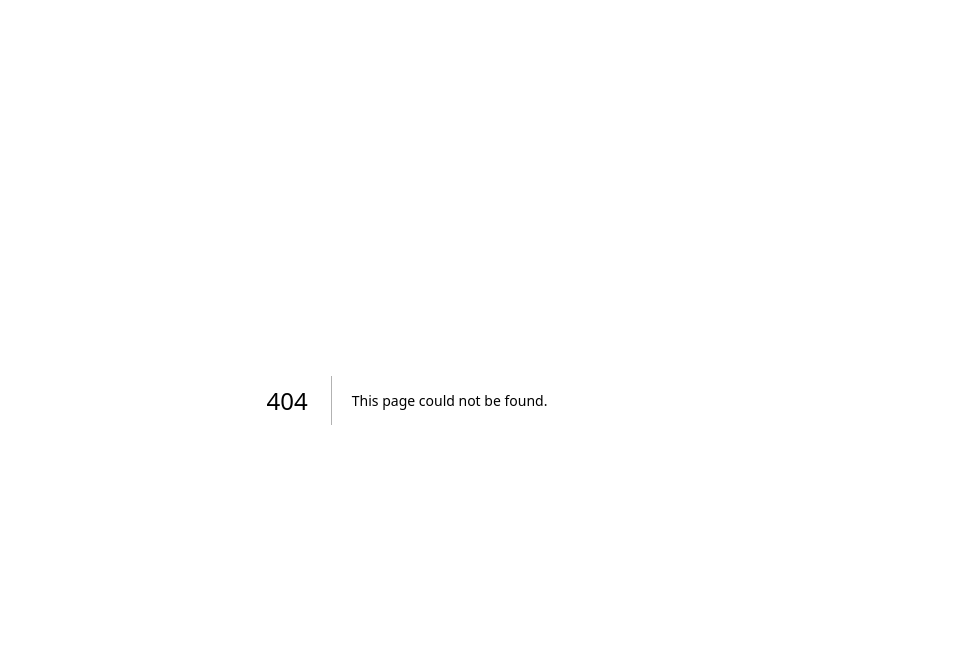
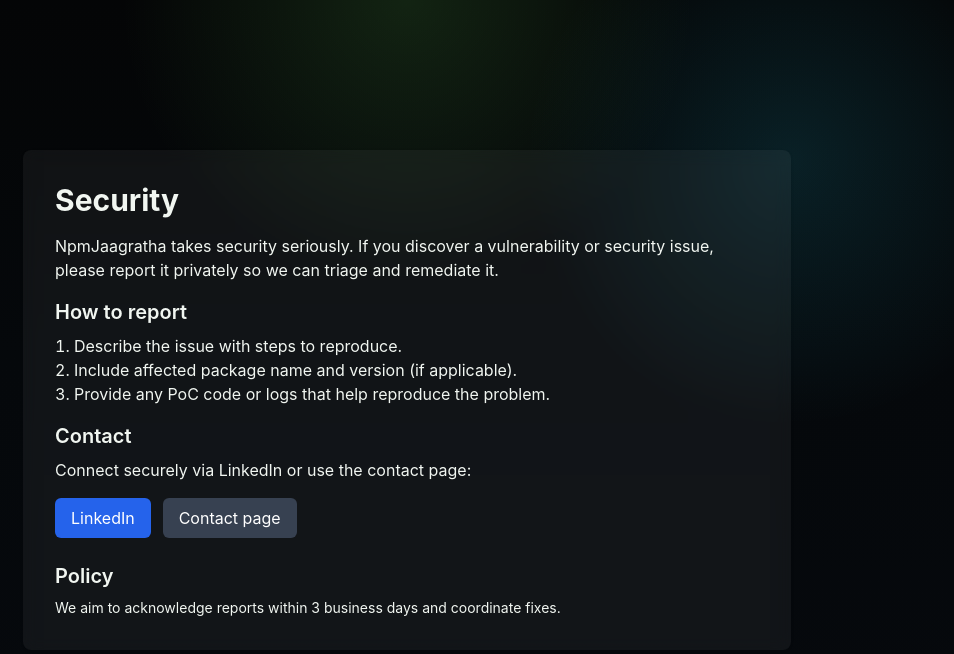
Before and after one commit to darkdevil3610/NpmJaagratha, a Next.js app: page /security in a window 1280 px wide. Before the commit this address had no page. Shown: the top 654 px of the page, without its empty margins (233-1187 px from the left). Built offline with nearby package versions, Linux system fonts and the light colour scheme.

Commit message:
feat: add Contact and Security pages with reporting guidelines and LinkedIn connection options

```diff
--- /dev/null
+++ b/app/contact/page.tsx
@@ -0,0 +1,20 @@
+import React from 'react'
+
+export default function ContactPage() {
+  return (
+    <main className="min-h-screen flex items-center justify-center p-8">
+      <div className="max-w-2xl w-full bg-white/5 backdrop-blur rounded-lg p-8 shadow">
+        <h1 className="text-3xl font-bold mb-4">Contact</h1>
+        <p className="mb-6">Connect with the project maintainer on LinkedIn.</p>
+        <a
+          href="https://www.linkedin.com/in/gourav-suresh/"
+          target="_blank"
+          rel="noreferrer"
+          className="inline-flex items-center px-5 py-3 bg-blue-600 hover:bg-blue-700 text-white rounded-md"
+        >
+          Connect on LinkedIn
+        </a>
+      </div>
+    </main>
+  )
+}
--- /dev/null
+++ b/app/security/page.tsx
@@ -0,0 +1,47 @@
+import React from 'react'
+
+export default function SecurityPage() {
+  return (
+    <main className="min-h-screen flex items-center justify-center p-8">
+      <div className="max-w-3xl w-full bg-white/5 backdrop-blur rounded-lg p-8 shadow">
+        <h1 className="text-3xl font-bold mb-4">Security</h1>
+
+        <p className="mb-4">
+          NpmJaagratha takes security seriously. If you discover a vulnerability or
+          security issue, please report it privately so we can triage and remediate it.
+        </p>
+
+        <h2 className="text-xl font-semibold mt-4 mb-2">How to report</h2>
+        <ol className="list-decimal list-inside mb-4">
+          <li>Describe the issue with steps to reproduce.</li>
+          <li>Include affected package name and version (if applicable).</li>
+          <li>Provide any PoC code or logs that help reproduce the problem.</li>
+        </ol>
+
+        <h2 className="text-xl font-semibold mt-4 mb-2">Contact</h2>
+        <p className="mb-4">Connect securely via LinkedIn or use the contact page:</p>
+        <div className="flex gap-3">
+          <a
+            href="https://www.linkedin.com/in/gourav-suresh/"
+            target="_blank"
+            rel="noreferrer"
+            className="inline-flex items-center px-4 py-2 bg-blue-600 hover:bg-blue-700 text-white rounded-md"
+          >
+            LinkedIn
+          </a>
+          <a
+            href="/contact"
+            className="inline-flex items-center px-4 py-2 bg-gray-700 hover:bg-gray-600 text-white rounded-md"
+          >
+            Contact page
+          </a>
+        </div>
+
+        <h2 className="text-xl font-semibold mt-6 mb-2">Policy</h2>
+        <p className="text-sm text-muted-foreground">
+          We aim to acknowledge reports within 3 business days and coordinate fixes.
+        </p>
+      </div>
+    </main>
+  )
+}
--- a/components/landing-page.tsx
+++ b/components/landing-page.tsx
@@ -89,7 +89,11 @@ const defaultFeedItems: FeedItem[] = [
   },
 ];
 
-const footerLinks = ['GitHub', 'Documentation', 'API', 'Security', 'Contact'];
+const footerLinks = [
+  { label: 'GitHub', href: 'https://github.com/darkdevil3610/NpmJaagratha' },
+  { label: 'Security', href: '/security' },
+  { label: 'Contact', href: '/contact' },
+];
 
 type LiveFeedProps = {
   items?: FeedItem[];
@@ -568,8 +572,14 @@ export function LandingPage() {
             </div>
             <div className="flex flex-wrap gap-5">
               {footerLinks.map((link) => (
-                <a key={link} href="#" className="transition hover:text-emerald-200">
-                  {link}
+                <a
+                  key={link.label}
+                  href={link.href}
+                  className="transition hover:text-emerald-200"
+                  target={link.href.startsWith('http') ? '_blank' : undefined}
+                  rel={link.href.startsWith('http') ? 'noreferrer' : undefined}
+                >
+                  {link.label}
                 </a>
               ))}
             </div>
```
